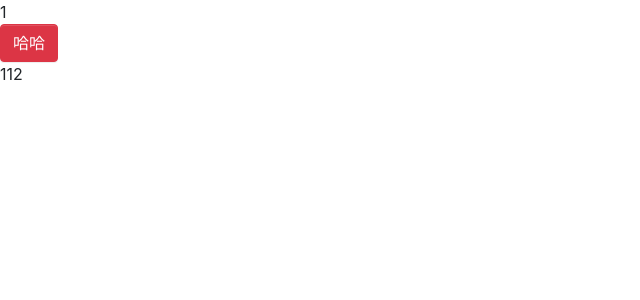
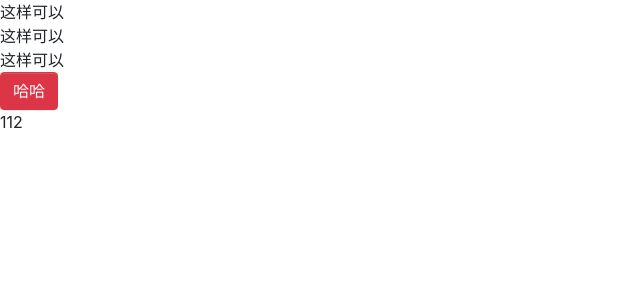
Before and after one commit to Deja-vuuu/learning, a React (Create React App) app: page / in a window 1280 px wide. Shown: the top 300 px of the page, without its empty margins (0-640 px from the left). Built offline with nearby package versions, Linux system fonts and the light colour scheme.

Commit message:
feat: 慢慢学

```diff
--- a/src/App.tsx
+++ b/src/App.tsx
@@ -2,15 +2,25 @@ import React from 'react';
 import Button, {ButtonType, ButtonSize} from "./components/Button";
 import Alert from "./components/Alert";
 import Menu from "./components/Menu";
+import MenuItem from "./components/Menu/menuItem";
 
 
 function App() {
   console.log(12221);
 
-  return (
+    return (
     <div className="App">
-        <Menu/>
-
+    <Menu>
+        <MenuItem index={0}>
+            <div>这样可以</div>
+        </MenuItem >
+        <MenuItem index={1}>
+            <div>这样可以</div>
+        </MenuItem>
+        <MenuItem index={2}>
+            <div>这样可以</div>
+        </MenuItem>
+    </Menu>
       <Button btnType={ButtonType.Danger} size={ButtonSize.Large}>
             哈哈
       </Button>
--- a/src/components/Button/index.tsx
+++ b/src/components/Button/index.tsx
@@ -1,6 +1,5 @@
 import React from 'react';
 import classNames from 'classnames';
-import { ENOEXEC } from 'constants';
 
 
 export enum ButtonSize {
--- a/src/components/Menu/index.tsx
+++ b/src/components/Menu/index.tsx
@@ -1,16 +1,41 @@
-import React from "react";
+import React, {useState,createContext} from "react";
 // import classNames  from "classnames";
 
 type MenuMode = 'h' | 'v'
 export interface MenuProps{
-    defaultIndex:number;
+    defaultIndex?:number;
     className: string;
     mode:MenuMode;
     style: React.CSSProperties;
-    onSelect:(selectIndex: number)=>void
+    onSelect? :(selectIndex: number)=>void,
+    // children:React.ReactChild
 }
+interface IMenuContext{
+    index: number,
+    onSelect :(selectIndex: number)=>void,
+}
+export const MenuContext = createContext<IMenuContext>({
+    index: 1,
+    onSelect: ()=>{}
+})
 type BaseMenuProps = Partial<MenuProps>
 const Menu:React.FC<BaseMenuProps> =(props)=>{
-    return <div>1</div>
+    const {defaultIndex,onSelect} = props;
+    const [currentActive, setCurrentActive] = useState(defaultIndex)
+    const handlClick =(index:number)=>{
+        setCurrentActive(index)
+        onSelect && onSelect(index);
+    }
+    const passedContext = {
+        index: currentActive? currentActive: 0,
+        onSelect: handlClick
+    }
+    return <MenuContext.Provider value={passedContext}>
+        {props.children}
+    </MenuContext.Provider>
+}
+Menu.defaultProps = {
+    defaultIndex: 0,
+    mode: 'h'
 }
 export default Menu;
--- /dev/null
+++ b/src/components/Menu/menuItem.tsx
@@ -0,0 +1,26 @@
+import React, {useContext} from "react";
+import { MenuContext } from './index'
+import classNames  from "classnames";
+
+export interface MenuItemProps{
+    index:number;
+    className?: string;
+    disabled?: boolean;
+    style?: React.CSSProperties;
+}
+const MenuItem:React.FC<MenuItemProps> =(props)=>{
+    const context = useContext(MenuContext)
+    const {children,index} = props;
+    const className = classNames('item',{
+        'act': context.index === index
+    })
+    return <div
+        className={className}
+        onClick={()=>{
+        context.onSelect(props.index)
+    }}>{children}</div>
+}
+MenuItem.defaultProps = {
+    // index: 0,
+}
+export default MenuItem;
```
